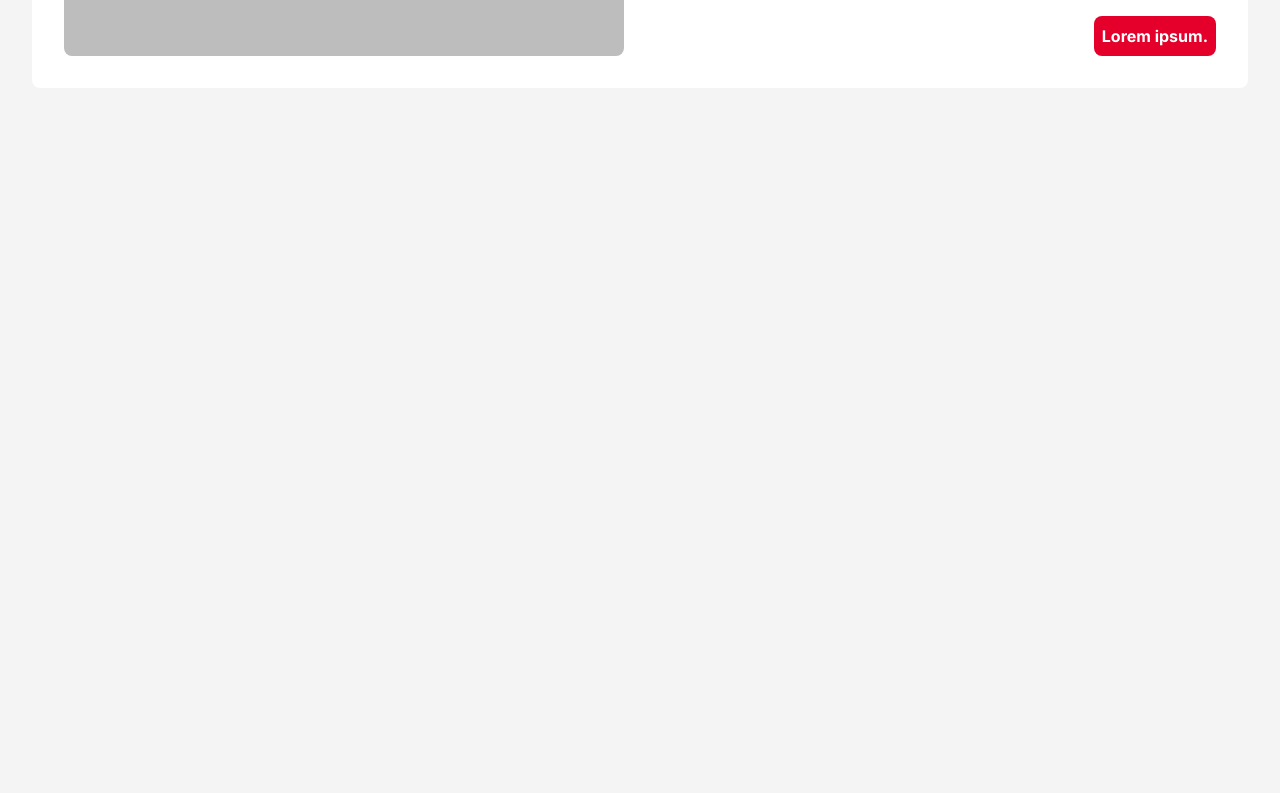
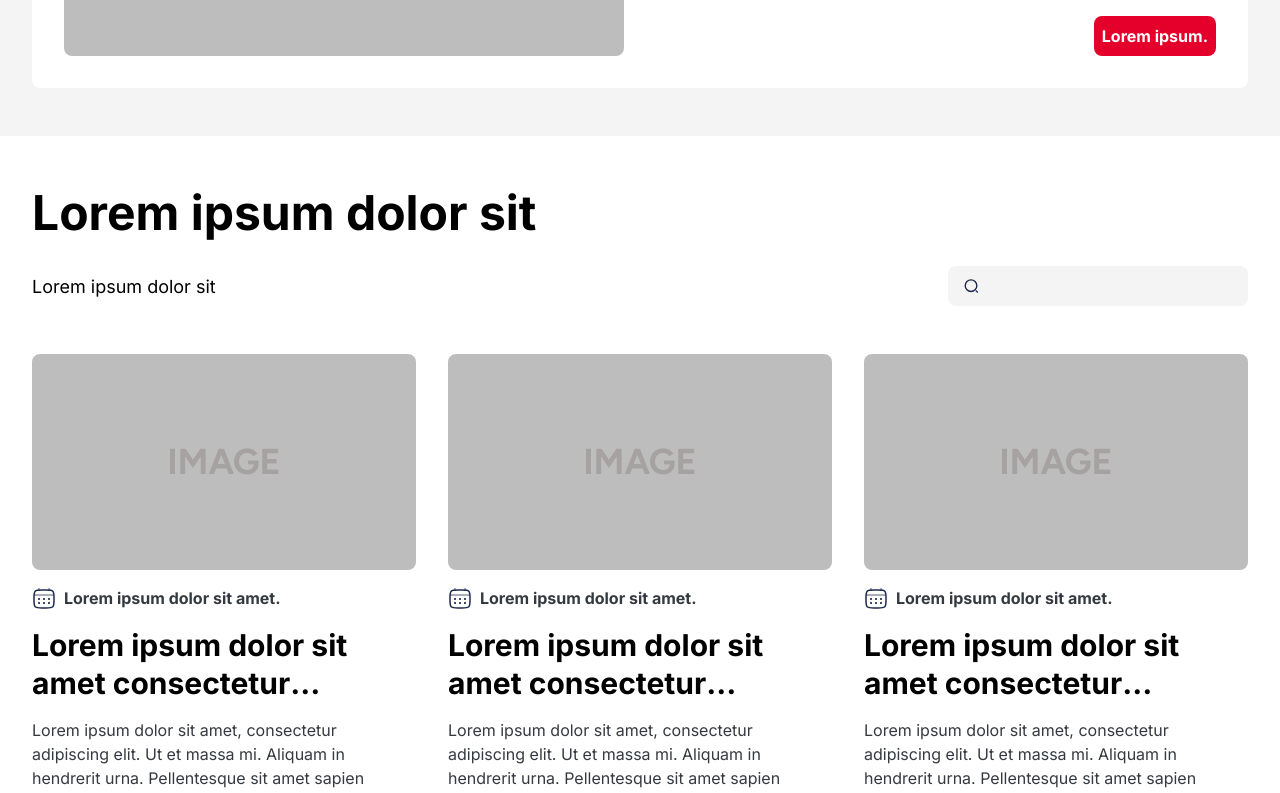
Before and after one commit to Maichind/prueba-tecnica, an Angular app: page / in a window 1280 px wide. Shown: the part 540-1333 px from the top of the page. Before the commit the page ends 800 px from the top, so only its background shows below. Built offline with nearby package versions, Linux system fonts and the light colour scheme.

Commit message:
feat(organisms): add article-grid component
Sección 2 completa. Grid responsive 1/2/3 columnas. 4 cards en mobile y tablet, 6 cards en desktop. Buscador alineado a la derecha en md+.

```diff
--- a/src/app/app.html
+++ b/src/app/app.html
@@ -1,3 +1,13 @@
-<div class="max-w-[1542px] flex items-center flex-col gap-4 mx-5 md:mx-8 2xl:mx-auto my-8 md:my-12">
+<div class="max-w-[1542px] flex flex-col mx-5 md:mx-8 2xl:mx-auto my-8 md:my-12">
   <app-hero-card [hero]="heroData" />
 </div>
+
+<div class="w-full flex justify-center bg-white">
+  <div class="max-w-[1542px] flex flex-col bg-white mx-5 md:mx-8 2xl:mx-auto my-8 md:my-12">
+    <app-article-grid
+      title="Lorem ipsum dolor sit"
+      subtitle="Lorem ipsum dolor sit"
+      [articles]="articles"
+    />
+  </div>
+</div>
--- a/src/app/app.ts
+++ b/src/app/app.ts
@@ -1,11 +1,13 @@
 import { Component, signal } from '@angular/core';
-import { HERO_DATA } from '@constants/mock-data';
 import { IHero } from '@interfaces/hero.interface';
+import { IArticle } from '@interfaces/article.interface';
+import { ARTICLES_DATA, HERO_DATA } from '@constants/mock-data';
 import { HeroCard } from "./shared/organisms/hero-card/hero-card";
+import { ArticleGrid } from "./shared/organisms/article-grid/article-grid";
 
 @Component({
   selector: 'app-root',
-  imports: [HeroCard],
+  imports: [HeroCard, ArticleGrid],
   templateUrl: './app.html',
   styleUrl: './app.css'
 })
@@ -13,4 +15,5 @@ export class App {
   protected readonly title = signal('prueba-tecnica');
 
   heroData: IHero = HERO_DATA;
+  articles: IArticle[] = ARTICLES_DATA;
 }
--- a/src/app/constants/mock-data.ts
+++ b/src/app/constants/mock-data.ts
@@ -19,7 +19,7 @@ export const ARTICLES_DATA: IArticle[] = [
     imageAlt: 'Imagen del artículo 1',
   },
   {
-    title: 'Lorem ipsum dolor sit amet.',
+    title: 'Lorem ipsum dolor sit amet consectetur adipiscing elit Ut et.',
     category: 'Lorem ipsum dolor sit amet.',
     description: 'Lorem ipsum dolor sit amet, consectetur adipiscing elit. Ut et massa mi. Aliquam in hendrerit urna. Pellentesque sit amet sapien fringilla, mattis ligula consectetur, ultrices mauris. Maecenas vitae mattis tellus. Nullam quis imperdiet augue. Vestibulum auctor ornare leo, non suscipit magna interdum eu. Curabitur pellentesque nibh nibh, at maximus ante fermentum sit amet. Pellentesque commodo lacus at sodales sodales. Quisque sagittis orci ut diam condimentum, vel euismod erat placerat. In iaculis arcu eros, eget tempus orci facilisis id.',
     imageAlt: 'Imagen del artículo 2',
--- a/src/app/shared/molecules/article-card/article-card.html
+++ b/src/app/shared/molecules/article-card/article-card.html
@@ -4,7 +4,7 @@
   <div class="flex flex-col gap-4">
     <app-badge [label]="article.category" />
 
-    <h3 class="text-[23px] leading-6.25 md:text-3xl md:leading-9.5 font-bold text-black">
+    <h3 class="text-[23px] leading-6.25 md:text-3xl md:leading-9.5 md:line-clamp-2 font-bold text-black">
       {{ article.title }}
     </h3>
 
--- /dev/null
+++ b/src/app/shared/organisms/article-grid/article-grid.html
@@ -0,0 +1,23 @@
+<section aria-labelledby="articles-title">
+  <div class="flex flex-col gap-12">
+
+    <div class="flex flex-col gap-6">
+      <h2 id="articles-title" class="text-3xl md:text-5xl font-bold text-black leading-8 md:leading-14.5">
+        {{ title }}
+      </h2>
+
+      <div class="flex flex-col md:flex-row md:items-center md:justify-between gap-2.5">
+        <p class="text-lg leading-6.75 text-black">{{ subtitle }}</p>
+        <div class="min-w-75">
+          <app-search-input />
+        </div>
+      </div>
+    </div>
+
+    <div class="grid grid-cols-1 md:grid-cols-2 lg:grid-cols-3 gap-8">
+      @for (article of articles; track article.imageAlt; let i = $index) {
+      <app-article-card [article]="article" [class.hidden]="i >= 4" [class.lg:block]="i >= 4" />
+      }
+    </div>
+  </div>
+</section>
--- /dev/null
+++ b/src/app/shared/organisms/article-grid/article-grid.ts
@@ -0,0 +1,17 @@
+import { Component, Input } from '@angular/core';
+import { CommonModule } from '@angular/common';
+import { IArticle } from '@interfaces/article.interface';
+import { SearchInput } from "../../atoms/search-input/search-input";
+import { ArticleCard } from "../../molecules/article-card/article-card";
+
+@Component({
+  selector: 'app-article-grid',
+  standalone: true,
+  imports: [CommonModule, SearchInput, ArticleCard],
+  templateUrl: './article-grid.html',
+})
+export class ArticleGrid {
+  @Input() title = '';
+  @Input() subtitle = '';
+  @Input() articles: IArticle[] = [];
+}
```
